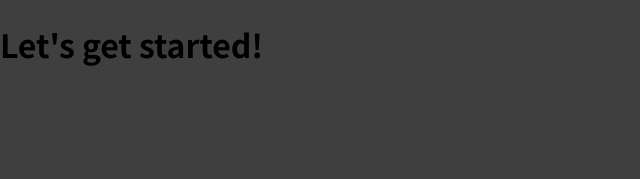
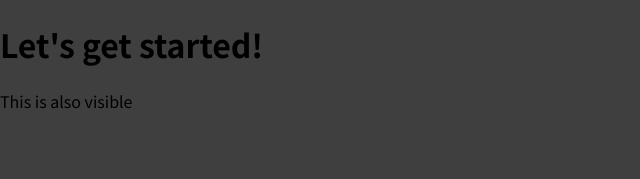
Before and after one commit to eugen-adesso-mobile/react-complete-guide, a React (Create React App) app: page / in a window 1280 px wide. Shown: the top 179 px of the page, without its empty margins (0-640 px from the left). Built offline with nearby package versions, Linux system fonts and the light colour scheme.

Commit message:
Fixes for base project

```diff
--- a/src/App.js
+++ b/src/App.js
@@ -4,6 +4,7 @@
   return (
     <div className="App">
       <h1>Let's get started!</h1>
+        <p>This is also visible</p>
     </div>
   );
 }
```
Also changed, not shown: public/index.html (+0 -21 lines).
